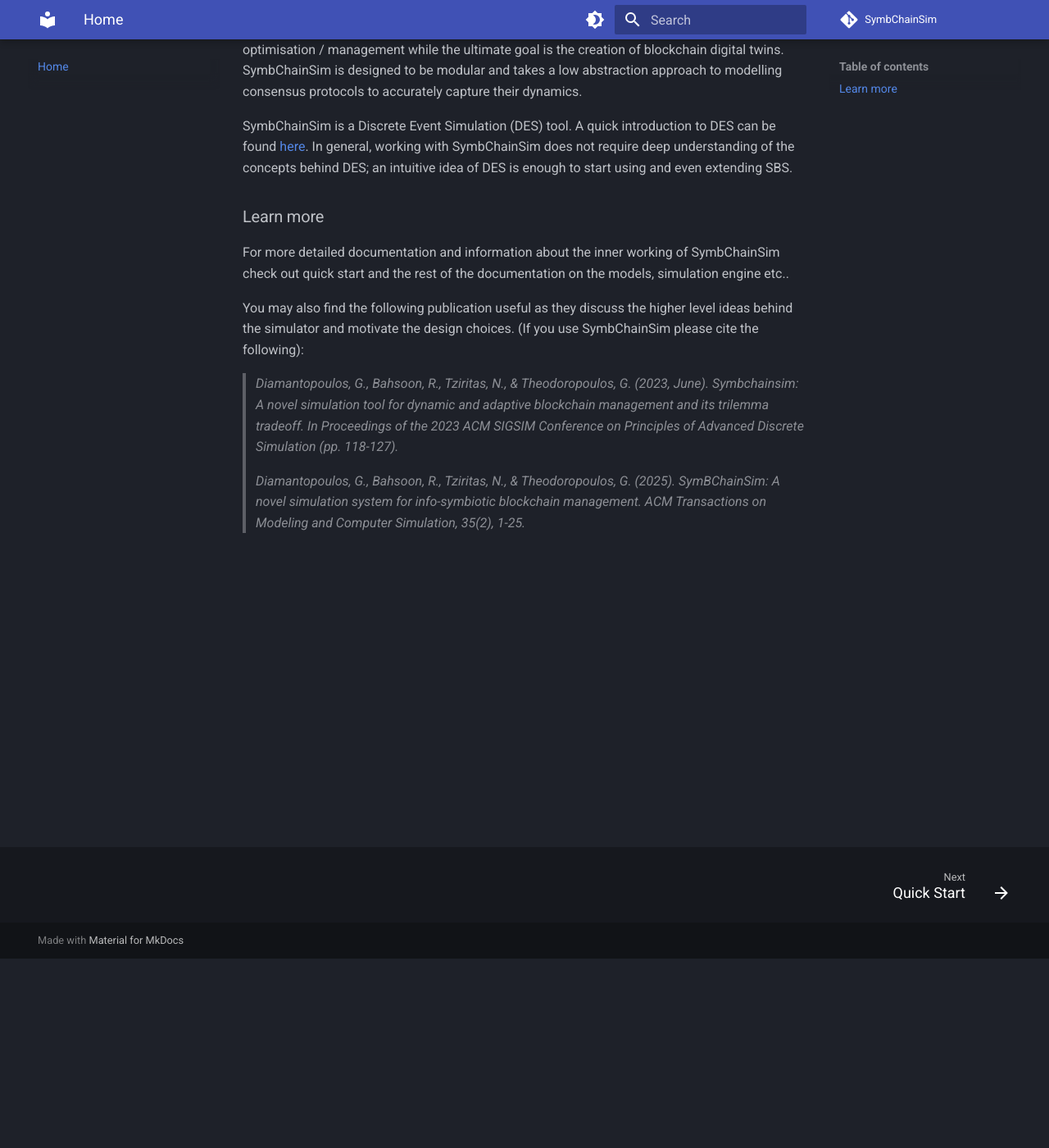
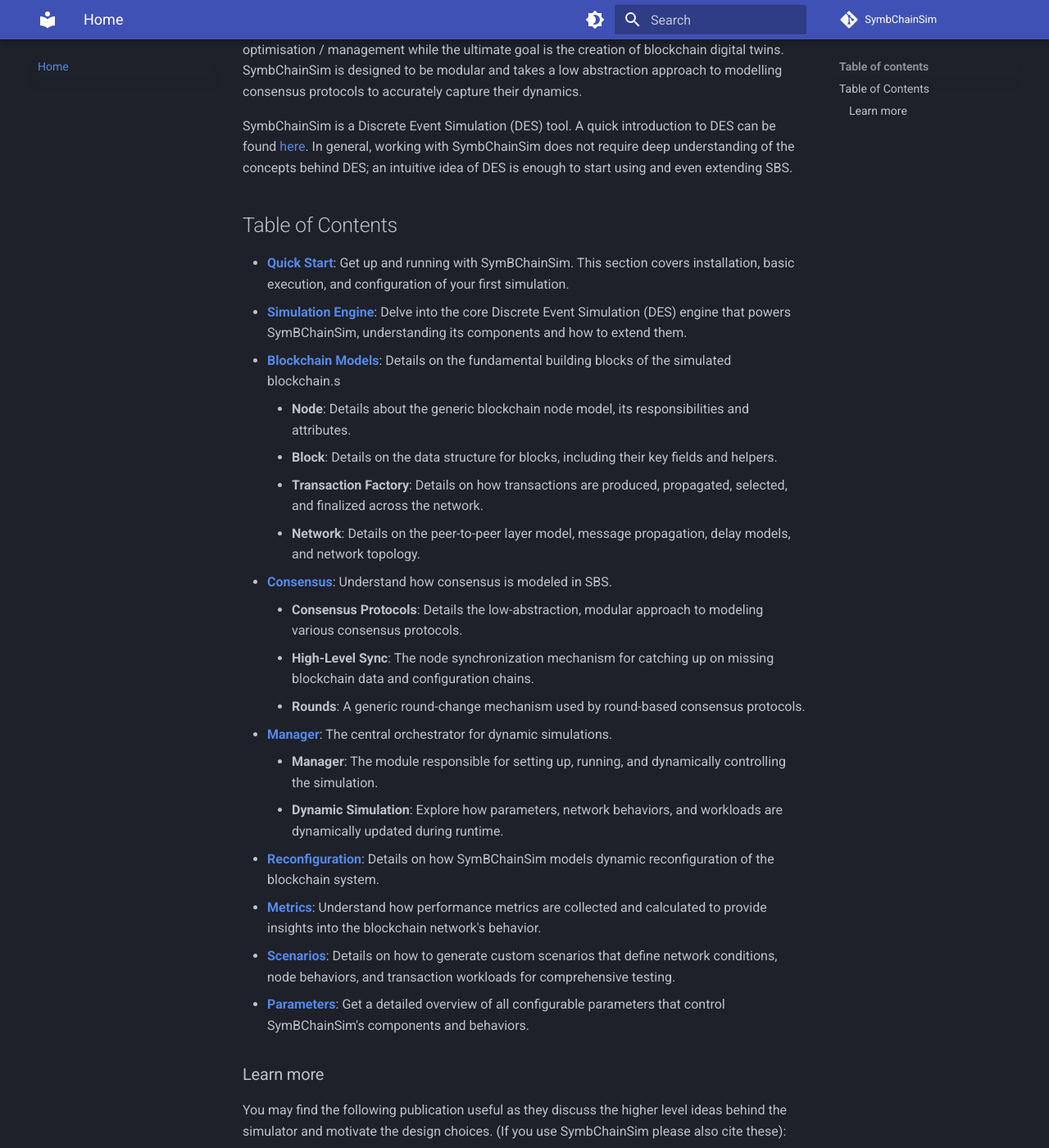
Before and after one commit to GiorgDiama/SymBChainSim, an MkDocs documentation site: the page built from docs/index.md, in a window 1280 px wide and 1400 px high, scrolled down 231 px. Shown: the whole window at 82% size. Built offline with MkDocs 1.6.1 and Material for MkDocs 9.7.7, drawn with Linux system fonts in a browser that asks for light colours; comment, search, counter and statistics services are not loaded.

Commit message:
added ToC

```diff
--- a/docs/index.md
+++ b/docs/index.md
@@ -4,11 +4,29 @@
 
 SymbChainSim is a Discrete Event Simulation (DES) tool. A quick introduction to DES can be found [here](https://softwaresim.com/blog/a-gentle-introduction-to-discrete-event-simulation/). In general, working with SymbChainSim does not require deep understanding of the concepts behind DES; an intuitive idea of DES is enough to start using and even extending SBS.
 
+## Table of Contents
+-   [**Quick Start**](quick_start.md): Get up and running with SymBChainSim. This section covers installation, basic execution, and configuration of your first simulation.
+-   [**Simulation Engine**](simulation_engine.md): Delve into the core Discrete Event Simulation (DES) engine that powers SymBChainSim, understanding its components and how to extend them.
+-   [**Blockchain Models**](node.md): Details on the fundamental building blocks of the simulated blockchain.s
+    -   **Node**: Details about the generic blockchain node model, its responsibilities and attributes.
+    -   **Block**: Details on the data structure for blocks, including their key fields and helpers.
+    -   **Transaction Factory**: Details on how transactions are produced, propagated, selected, and finalized across the network.
+    -   **Network**: Details on the peer-to-peer layer model, message propagation, delay models, and network topology.
+- [**Consensus**](consensus.md): Understand how consensus is modeled in SBS.
+    -   **Consensus Protocols**: Details the low-abstraction, modular approach to modeling various consensus protocols.
+    -   **High-Level Sync**: The node synchronization mechanism for catching up on missing blockchain data and configuration chains.
+    -   **Rounds**: A generic round-change mechanism used by round-based consensus protocols.
+- [**Manager**](manager.md): The central orchestrator for dynamic simulations.
+    -   **Manager**: The module responsible for setting up, running, and dynamically controlling the simulation.
+    -   **Dynamic Simulation**: Explore how parameters, network behaviors, and workloads are dynamically updated during runtime.
+- [**Reconfiguration**](reconfiguration.md): Details on how SymBChainSim models dynamic reconfiguration of the blockchain system.
+- [**Metrics**](metrics.md): Understand how performance metrics are collected and calculated to provide insights into the blockchain network's behavior.
+- [**Scenarios**](scenarios.md): Details on how to generate custom scenarios that define network conditions, node behaviors, and transaction workloads for comprehensive testing.
+- [**Parameters**](simulation_parameters.md): Get a detailed overview of all configurable parameters that control SymBChainSim's components and behaviors.
+
 ### Learn more
 
-For more detailed documentation and information about the inner working of SymbChainSim check out quick start and the rest of the documentation on the models, simulation engine etc..
-
-You may also find the following publication useful as they discuss the higher level ideas behind the simulator and motivate the design choices. (If you use SymbChainSim please cite the following):
+You may find the following publication useful as they discuss the higher level ideas behind the simulator and motivate the design choices. (If you use SymbChainSim please also cite these):
 
 >*Diamantopoulos, G., Bahsoon, R., Tziritas, N., & Theodoropoulos, G. (2023, June). Symbchainsim: A novel simulation tool for dynamic and adaptive blockchain management and its trilemma tradeoff. In Proceedings of the 2023 ACM SIGSIM Conference on Principles of Advanced Discrete Simulation (pp. 118-127).*
 >
```
